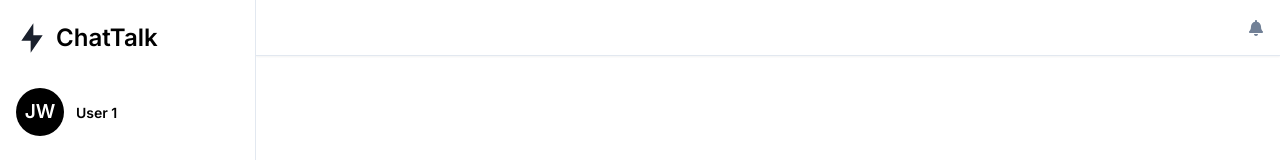
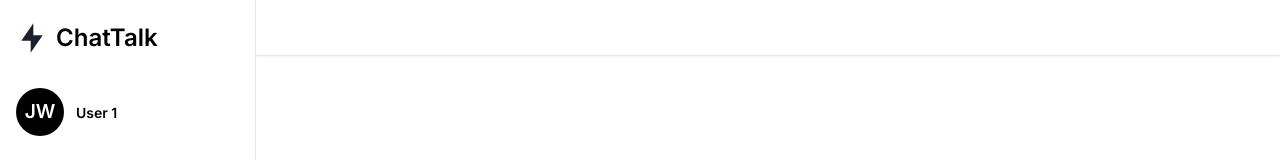
Before and after one commit to SinugbangIsda/spring-boot-bff-chattalk, a React (Vite) app in the folder frontend/: page / in a window 1280 px wide. Shown: the top 160 px of the page. Built offline with nearby package versions, Linux system fonts and the light colour scheme; sample sign-in values are in the browser's storage; some icons are missing.

Commit message:
feat: add props interface and update UI layout for AppLayout

```diff
--- a/frontend/src/components/privateroute/applayout/index.tsx
+++ b/frontend/src/components/privateroute/applayout/index.tsx
@@ -1,12 +1,16 @@
-import { Flex, Box, Drawer, DrawerContent, DrawerOverlay, Icon, IconButton, useDisclosure, Stack } from "@chakra-ui/react";
+import { Flex, Box, Drawer, DrawerContent, DrawerOverlay, IconButton, useDisclosure, Stack } from "@chakra-ui/react";
 import SidebarContent from "./sidebar";
 import { FiMenu } from "react-icons/fi";
-import { FaBell } from "react-icons/fa";
+import { AppLayoutProps } from "../../../interfaces";
 
-const Applayout = ({ children }: any) => {
+const Applayout = ({ children }: AppLayoutProps) => {
   const { isOpen, onClose, onOpen } = useDisclosure();
   return (
-      <Box as = "section" minH = "100vh">
+    <Box
+      as = "section"
+      minH = "100vh"
+      overflowY = "hidden"
+    >
       <SidebarContent display = {{ base: "none", md: "unset"}} />
       <Drawer
         isOpen = { isOpen }
@@ -46,25 +50,19 @@ const Applayout = ({ children }: any) => {
             }
             size = "md"
           />
-            <Flex align = "center">
-              <Icon
-                color = "gray.500"
-                as = { FaBell }
-                cursor = "pointer"
-              />
-          </Flex>
         </Flex>
         <Box
           as = "main"
           p = "4"
-          minH = "25rem"
+          h = "full"
           bg = "auto"
         >
           <Stack
             direction = {{ base: "column", md: "row" }}
             alignItems = "center"
             justifyContent = "center"
-            h = "100%"
+            h = "full"
+            overflowY = "auto"
           >
             <Stack spacing = "4">
               { children }
```
Lines whose indentation alone changed are shown as unchanged.
